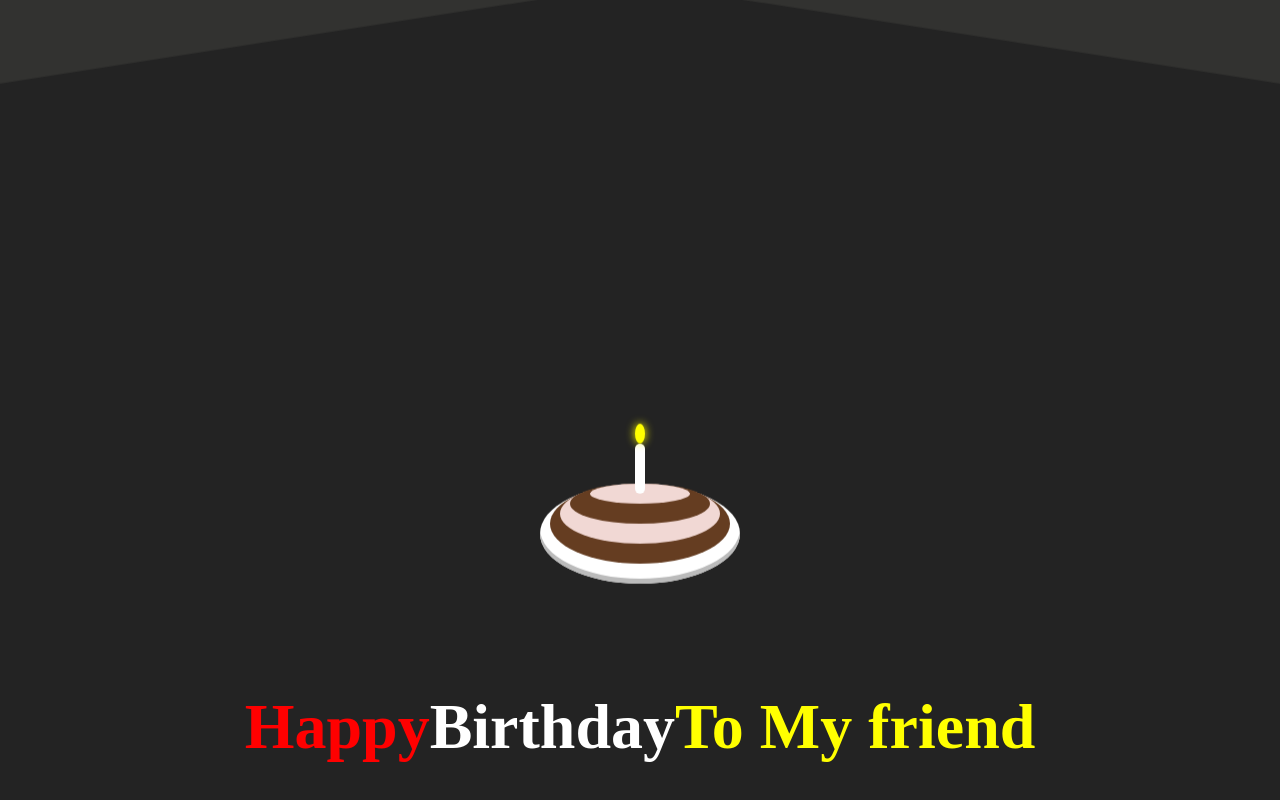
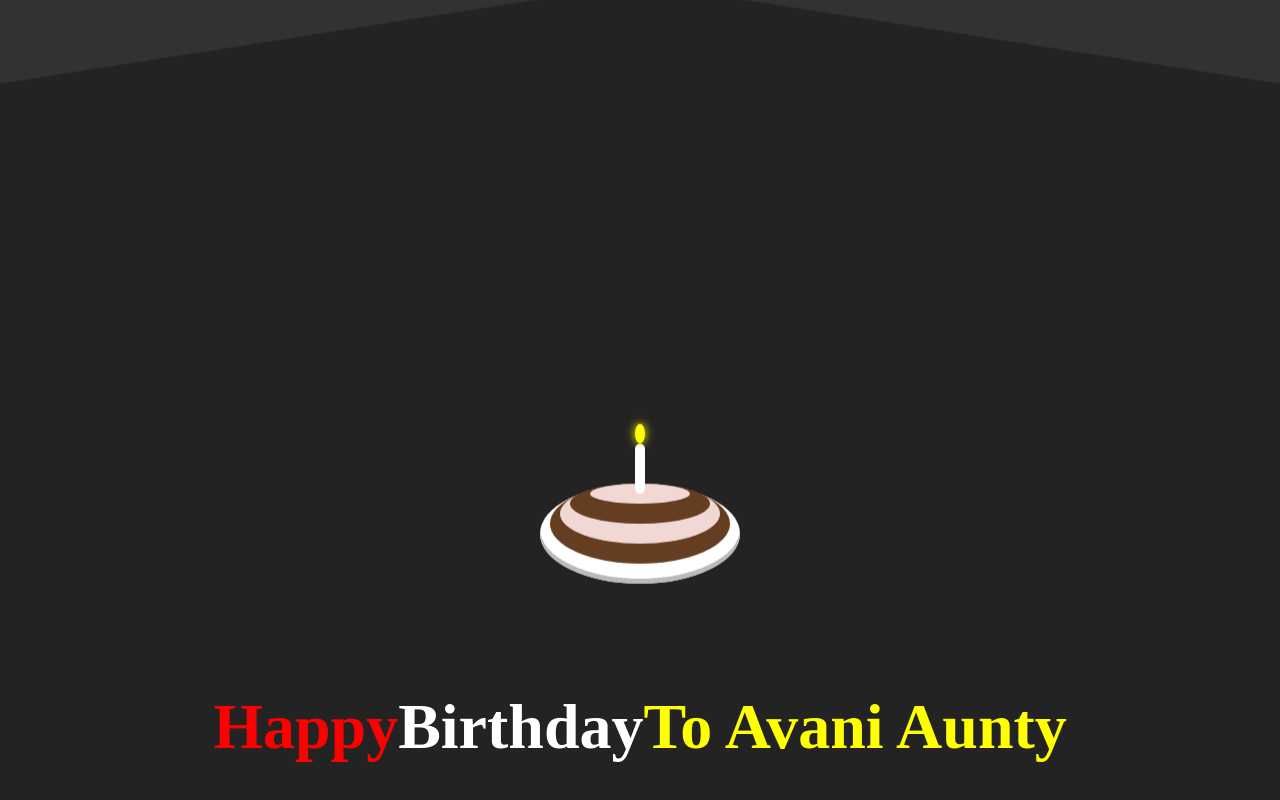
Before and after one commit to jalpahjoshi/Avani, a plain HTML site: page index.html in a window 1280 px wide. Shown: the part 1187-1987 px from the top of the page. Drawn offline with Linux system fonts and the light colour scheme.

Commit message:
Add files via upload

```diff
--- a/index.html
+++ b/index.html
@@ -5,7 +5,7 @@
   <meta charset="UTF-8">
   <meta http-equiv="X-UA-Compatible" content="IE=Edge">
   <meta name="viewport" content="width=device-width, initial-scale=1">
-  <title>Birthday Animation</title>
+  <title>HBD</title>
   <link rel="stylesheet" href="style.css">
 </head>
 
@@ -34,7 +34,7 @@
   		<div class="cake-3"></div>
   		<div class="cake-4"></div>
   		<div class="candle"></div>
-  		<h2><span style="color: red;">Happy</span>Birthday<span style="color: yellow;">To My friend</span></h2>
+  		<h2><span style="color: red;">Happy</span>Birthday<span style="color: yellow;">To Avani Aunty</span></h2>
   	</div>
   </div>
 </body>
```
